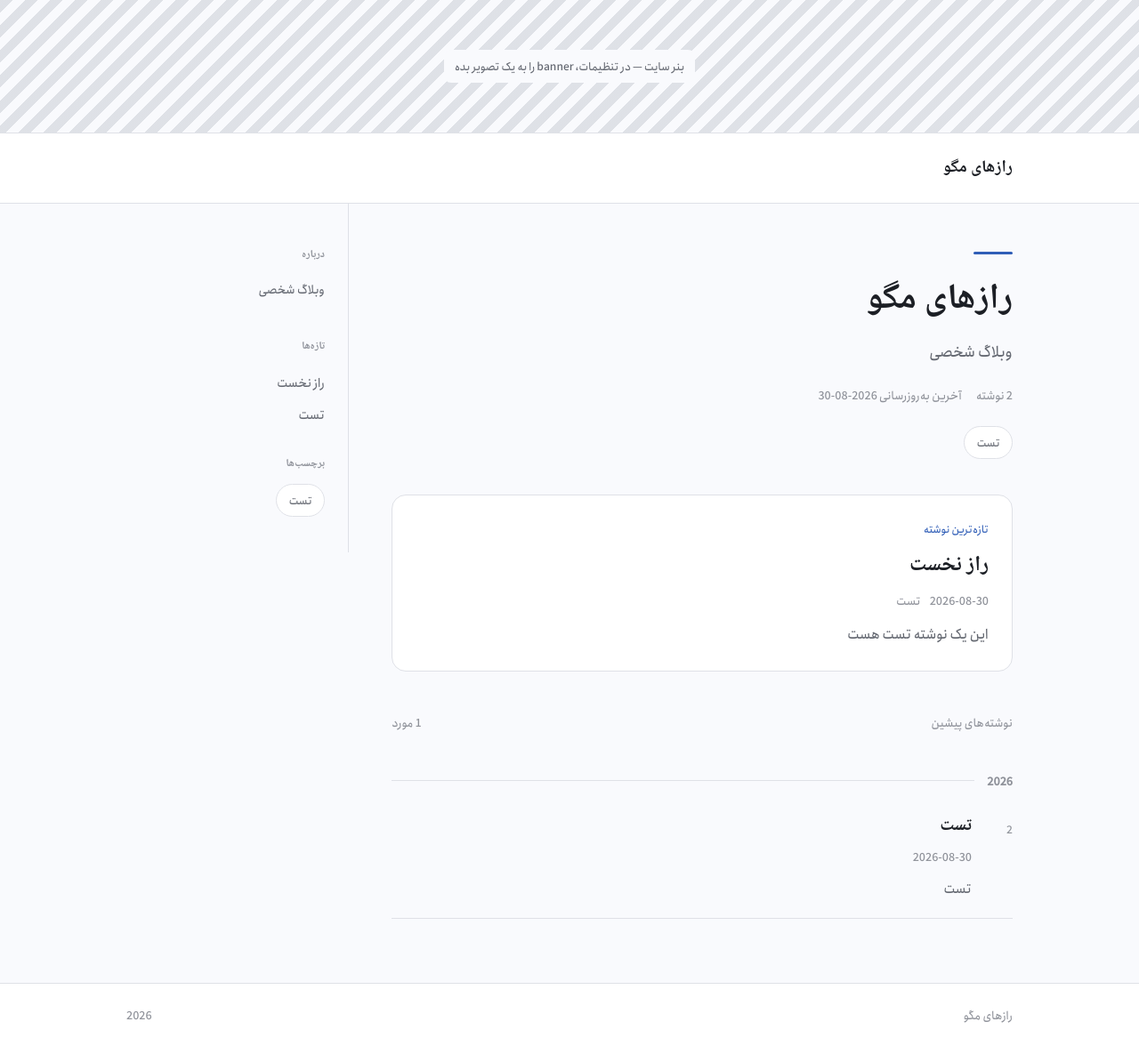
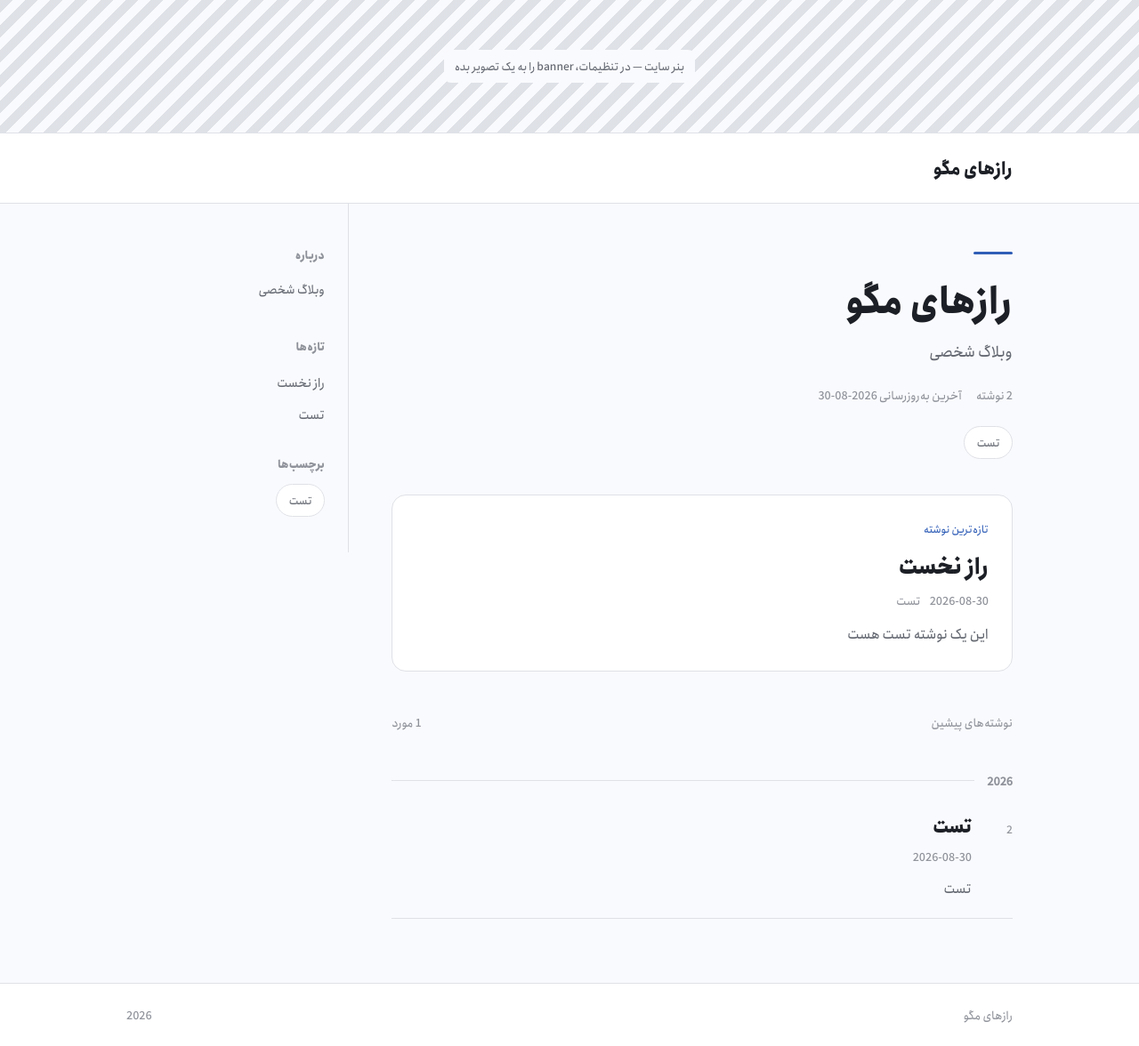
Before and after one commit to mashrajabmirza-a11y/razhaye-magoo, a Jekyll site: the page built from index.md, in a window 1280 px wide and 1176 px high. Shown: the whole window at 89% size. Built offline with Jekyll 4.4.1, drawn with Linux system fonts in a browser that asks for light colours.

Commit message:
به‌روزرسانی تنظیمات سایت

```diff
--- a/_config.yml
+++ b/_config.yml
@@ -1,3 +1,5 @@
+font_head_name: Anjoman-UltraBold
+font_head_url: /assets/fonts/Anjoman-UltraBold.ttf
 font_body_name: Anjoman-Medium
 font_body_url: /assets/fonts/Anjoman-Medium.ttf
 title: رازهای مگو
```
